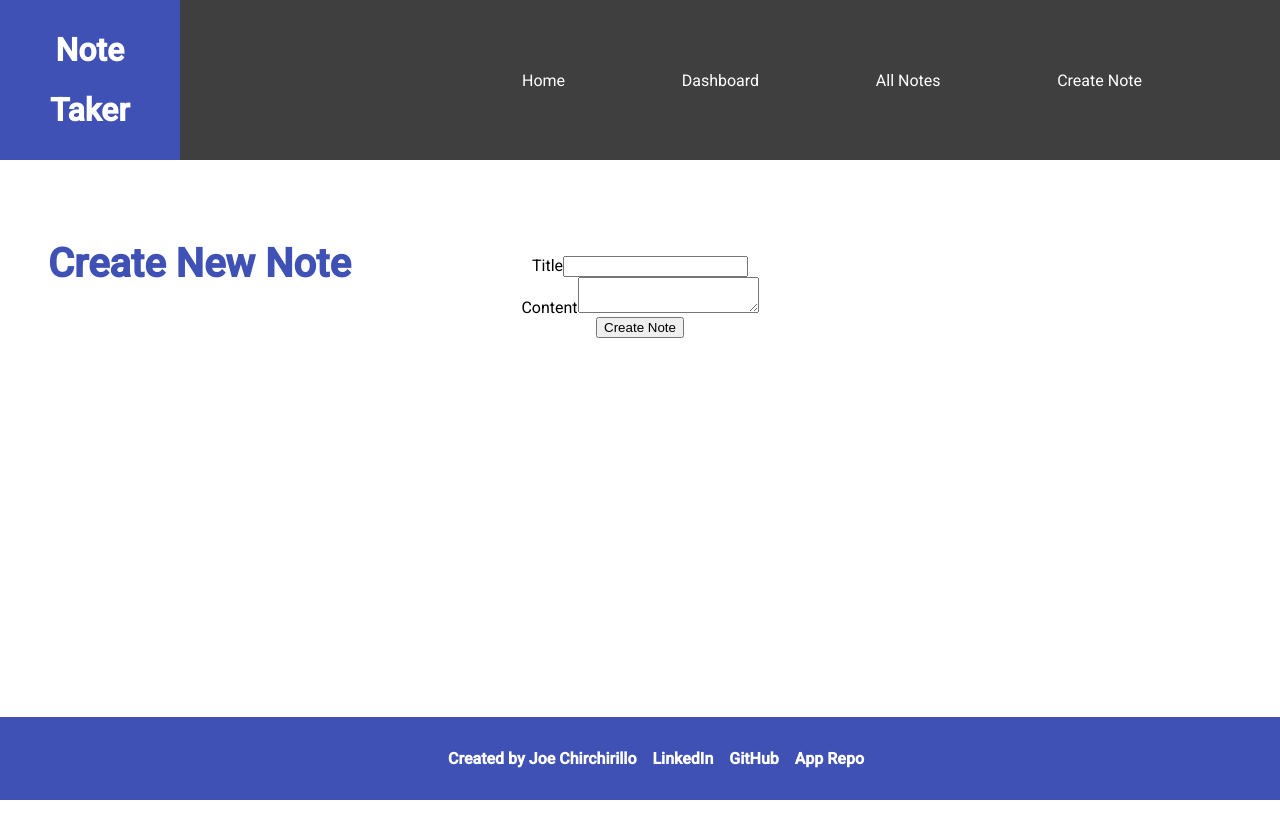
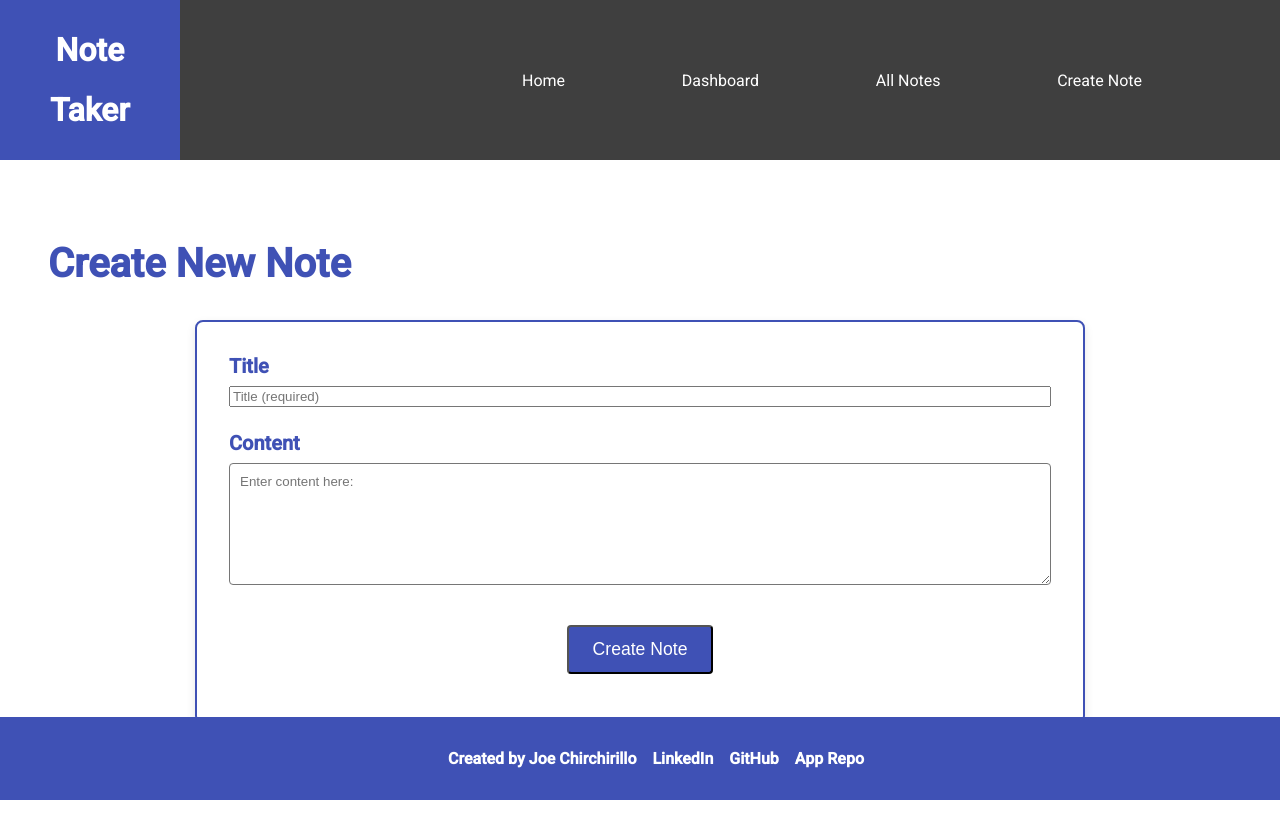
Before and after one commit to jchirch/noteTaker, an Angular app: page /dashboard/new in a window 1280 px wide. Built offline with nearby package versions, Linux system fonts and the light colour scheme.

Commit message:
Refactor: style page

```diff
--- a/src/app/note-create/note-create.component.css
+++ b/src/app/note-create/note-create.component.css
@@ -1,5 +1,4 @@
 .create-container {
-  /* max-width: 800px; */
   max-width: 90%;
 
   margin: 4rem auto 2rem;
@@ -21,3 +20,66 @@ h2 {
   left: 0;
   margin: 1rem;
 }
+
+.submit-button {
+  display: inline-block;
+  background: #3f51b5;
+  color: white;
+  padding: 0.75rem 1.5rem;
+  border-radius: 4px;
+  text-decoration: none;
+  font-size: 1.1rem;
+  margin: 1rem;
+}
+
+.submit-button:hover {
+  transition: 0.3s ease;
+  background: white;
+  color: #3f51b5;
+  border-color: #3f51b5;
+  cursor: pointer;
+}
+
+.form-container {
+  max-width: 1000px;
+  margin: 4rem auto;
+  padding: 2rem;
+  text-align: center;
+  display: flex;
+  flex-direction: column;
+  align-items: center;
+  justify-content: center;
+  position: relative;
+  border: 2px solid #3f51b5;
+  border-radius: 8px;
+  box-shadow: 0px 4px 10px rgba(0, 0, 0, 0.1);
+  background: white;
+}
+
+input {
+  width: 99%;
+}
+
+.form-title,
+.form-content {
+  display: flex;
+  flex-direction: column;
+  align-items: flex-start;
+  margin-bottom: 1.5rem;
+  width: 100%;
+}
+
+label {
+  font-size: 1.25rem;
+  font-weight: bold;
+  margin-bottom: 0.5rem;
+  color: #3f51b5;
+}
+
+#content {
+  font-family: Arial;
+  height: 100px;
+  width: 800px;
+  padding: 10px;
+  border-radius: 4px;
+}
--- a/src/app/note-create/note-create.component.html
+++ b/src/app/note-create/note-create.component.html
@@ -5,24 +5,28 @@
    <!-- ngSubmit tells angular to call on submit function -->
   <form [formGroup]="noteForm" (ngSubmit)="onSubmit()">
     <div class="form-container">
+
+      <div class="form-title">
         <!-- associates label with input field -->
         <label for="title">Title</label>
-      <input id="title" formControlName="title" type="text" />
+        <input id="title" placeholder="Title (required)" formControlName="title" type="text" />
         <!-- error if user submits empty/invalid data  -->
         <div *ngIf="noteForm.get('title')?.invalid && noteForm.get('title')?.touched" class="error">
           Note must have a title.
         </div>
       </div>
 
-    <div class="form-container">
+      <div class="form-content">
         <label for="content">Content</label>
-      <textarea id="content" formControlName="content"></textarea>
+        <textarea id="content" placeholder="Enter content here:" formControlName="content"></textarea>
+        <!-- <textarea id="content" placeholder="Enter content here: "formControlName="content"></textarea> -->
         <div *ngIf="noteForm.get('content')?.invalid && noteForm.get('content')?.touched" class="error">
           Note must have content.
         </div>
       </div>
 
       <button type="submit" class="submit-button">Create Note</button>
+    </div>
     <!-- <button type="submit" [disabled]="noteForm.invalid">Create Note</button> -->
 
     <!-- error message handling -->
```
Also changed, not shown: src/app/dashboard/dashboard.component.css (+0 -46 lines). Lines whose indentation alone changed are shown as unchanged.
